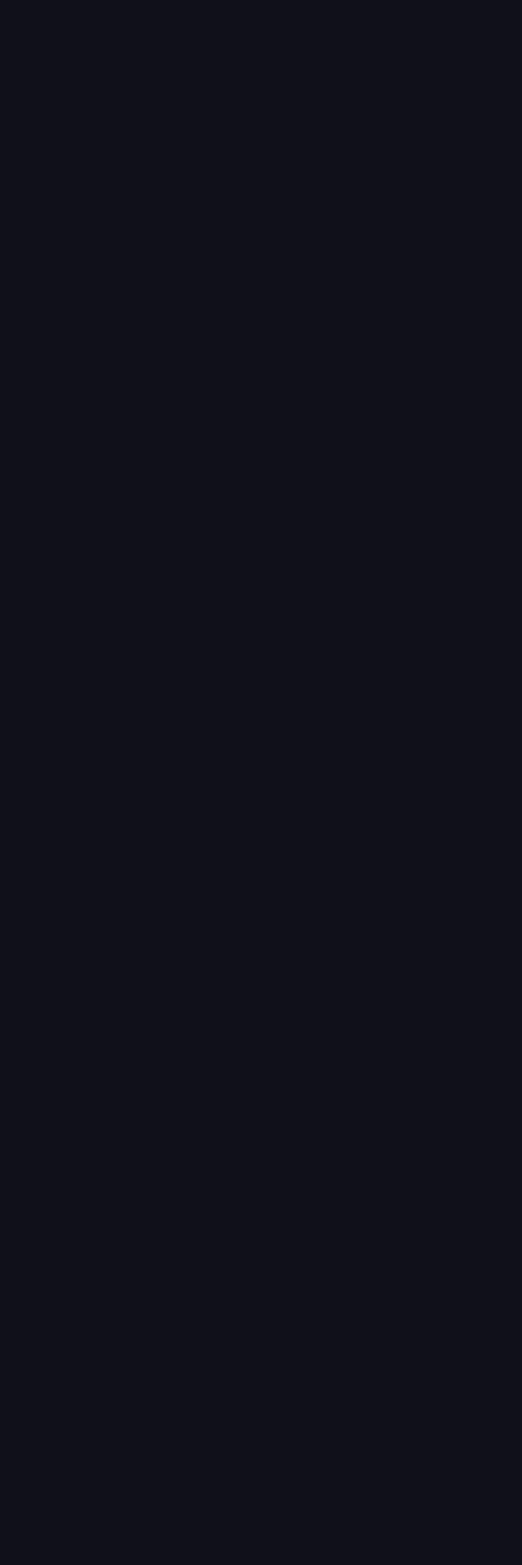
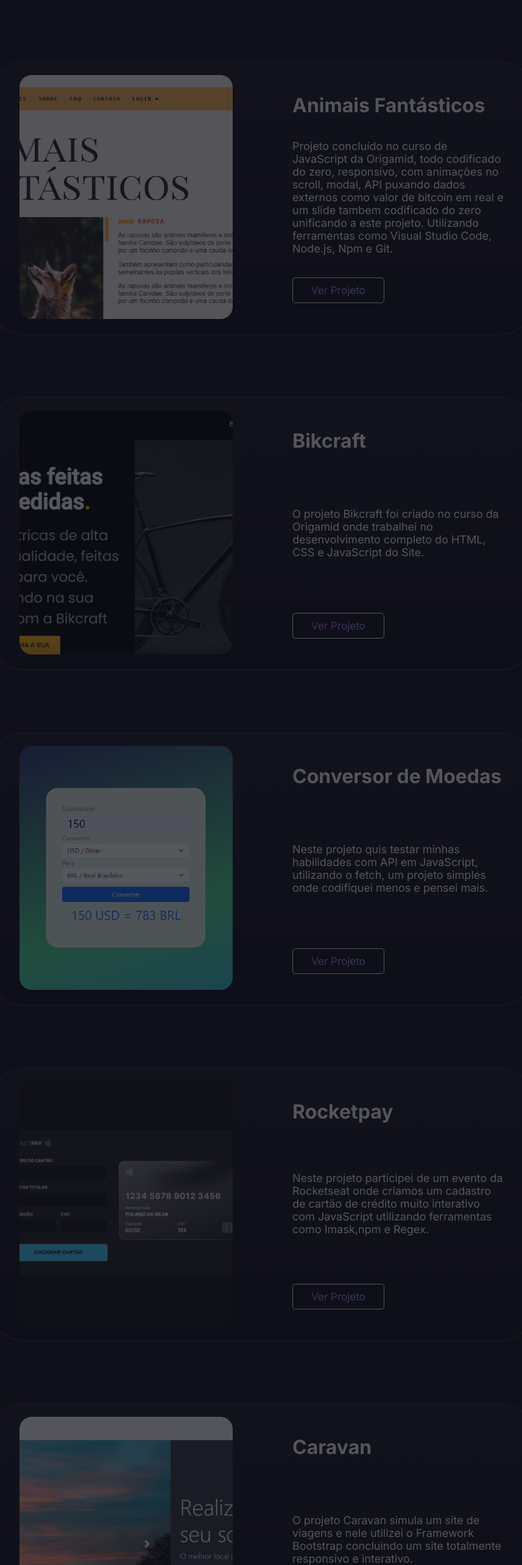
Before and after one commit to Andsu29/meuportifolio, a Vue app: page /projetos in a window 1280 px wide. Shown: the part 80-2646 px from the top of the page at 61% size, without its empty margins (210-1067 px from the left). Before the commit the page ends 800 px from the top, so only its background shows below. Built offline with nearby package versions, Linux system fonts and the light colour scheme.

Commit message:
ajustes dos path das imgs

```diff
--- a/src/views/HomeView.vue
+++ b/src/views/HomeView.vue
@@ -11,15 +11,15 @@
         HTML, CSS e JavaScript
       </h2>
     </div>
-    <!--
+
     <div class="div-img">
       <img
         class="perfil"
-        src="..\src\assets\perfil\tinywow_profile_photo_19972869.png"
+        src="../assets/perfil/tinywow_profile_photo_19972869.png"
         alt="perfil"
       />
     </div>
-    -->
+
     <redes-view class="contato-none" />
   </div>
 </template>
--- a/src/views/projetosView.vue
+++ b/src/views/projetosView.vue
@@ -3,12 +3,11 @@
     <div v-if="loading">
       <loading-view />
     </div>
-    <!--
 
     <div v-else class="container html">
       <div class="projeto-card">
         <div class="img">
-          <img src="..\src\assets\imgProjetos\animais.png" alt="animais" />
+          <img src="../assets/imgProjetos/animais.png" alt="animais" />
         </div>
         <div class="conteudo">
           <h1 class="titulo">Animais Fantásticos</h1>
@@ -26,7 +25,7 @@
       </div>
       <div class="projeto-card">
         <div class="img">
-          <img src="..\src\assets\imgProjetos\bikcraft.png" alt="animais" />
+          <img src="../assets/imgProjetos/bikcraft.png" alt="animais" />
         </div>
         <div class="conteudo">
           <h1 class="titulo">Bikcraft</h1>
@@ -41,7 +40,7 @@
       </div>
       <div class="projeto-card">
         <div class="img">
-          <img src="..\src\assets\imgProjetos\conversor.png" alt="animais" />
+          <img src="../assets/imgProjetos/conversor.png" alt="animais" />
         </div>
         <div class="conteudo">
           <h1 class="titulo">Conversor de Moedas</h1>
@@ -57,7 +56,7 @@
       </div>
       <div class="projeto-card">
         <div class="img">
-          <img src="..\src\assets\imgProjetos\rocketPay.png" alt="animais" />
+          <img src="../assets/imgProjetos/rocketPay.png" alt="animais" />
         </div>
         <div class="conteudo">
           <h1 class="titulo">Rocketpay</h1>
@@ -73,7 +72,7 @@
       </div>
       <div class="projeto-card">
         <div class="img">
-          <img src="..\src\assets\imgProjetos\caravan.png" alt="animais" />
+          <img src="../assets/imgProjetos/caravan.png" alt="animais" />
         </div>
         <div class="conteudo">
           <h1 class="titulo">Caravan</h1>
@@ -89,7 +88,7 @@
       </div>
       <div class="projeto-card">
         <div class="img">
-          <img src="..\src\assets\imgProjetos\listaTarefa.png" alt="animais" />
+          <img src="../assets/imgProjetos/listaTarefa.png" alt="animais" />
         </div>
         <div class="conteudo">
           <h1 class="titulo">Lista de Tarefas</h1>
@@ -104,7 +103,6 @@
         </div>
       </div>
     </div>
-    -->
   </div>
 </template>
 
```
